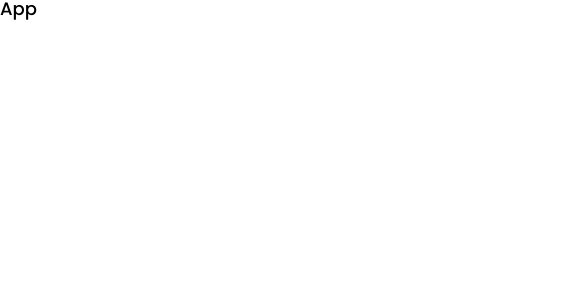
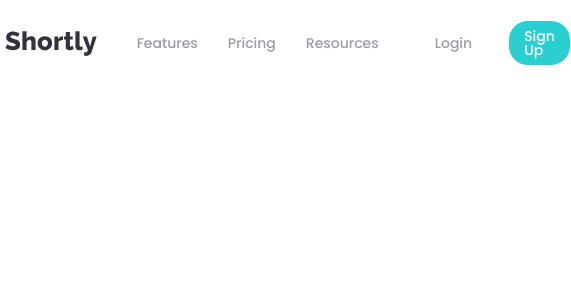
Before and after one commit to Abhishek-201099/url-shortener, a React (Vite) app: page / in a window 390 px wide. Shown: the top 300 px of the page, 571 px wide, since content can reach past the window. Built offline with nearby package versions, Linux system fonts and the light colour scheme.

Commit message:
feat:Added Header and related styling

```diff
--- a/src/App.jsx
+++ b/src/App.jsx
@@ -1,3 +1,9 @@
+import Header from "./pages/Header";
+
 export default function App() {
-  return <div>App</div>;
+  return (
+    <div className="container">
+      <Header />
+    </div>
+  );
 }
--- /dev/null
+++ b/src/pages/Header.jsx
@@ -0,0 +1,32 @@
+export default function Header() {
+  return (
+    <section className="section-header">
+      <div className="logo">
+        <img src="./logo.svg" alt="website logo" />
+      </div>
+
+      <nav className="nav">
+        <ul className="nav-list">
+          <li className="nav-item">
+            <a href="#">Features</a>
+          </li>
+          <li className="nav-item">
+            <a href="#">Pricing</a>
+          </li>
+          <li className="nav-item">
+            <a href="#">Resources</a>
+          </li>
+        </ul>
+      </nav>
+
+      <div className="auth">
+        <a href="#" className="auth-login">
+          Login
+        </a>
+        <a href="#" className="auth-signup">
+          Sign Up
+        </a>
+      </div>
+    </section>
+  );
+}
--- a/src/styles.css
+++ b/src/styles.css
@@ -3,6 +3,7 @@
 :root {
   --color-primary-1: hsl(180, 66%, 49%);
   --color-primary-2: hsl(257, 27%, 26%);
+  --color-primary-shade-1: #55d9d9;
 
   --color-secondary: hsl(0, 87%, 67%);
 
@@ -33,3 +34,184 @@ body {
   line-height: 1;
   font-weight: 500;
 }
+
+.container {
+  /* background-color: #eee; */
+  max-width: 1536px;
+  margin-left: auto;
+  margin-right: auto;
+  padding-left: 0.5rem;
+  padding-right: 0.5rem;
+}
+
+/*********************************/
+/*********************************/
+/* SECTION HEADER */
+/*********************************/
+
+.section-header {
+  padding: 2rem 0rem;
+
+  display: flex;
+  align-items: center;
+  gap: 8rem;
+}
+
+.section-header .logo {
+  height: 4rem;
+}
+
+.section-header .logo img {
+  height: 100%;
+}
+
+.nav .nav-list {
+  list-style: none;
+
+  display: flex;
+  align-items: center;
+  gap: 4rem;
+}
+
+.nav .nav-list .nav-item a:link,
+.nav .nav-list .nav-item a:visited {
+  text-decoration: none;
+  color: var(--color-neutral-2);
+
+  transition: all 0.3s;
+}
+
+.nav .nav-list .nav-item a:hover,
+.nav .nav-list .nav-item a:active {
+  color: var(--color-primary-2);
+}
+
+.section-header .auth {
+  margin-left: auto;
+
+  display: flex;
+  align-items: center;
+  gap: 3rem;
+}
+
+.section-header .auth .auth-login:link,
+.section-header .auth .auth-login:visited,
+.section-header .auth .auth-signup:link,
+.section-header .auth .auth-signup:visited {
+  border: 1px solid #fff;
+  border-radius: 2rem;
+  padding: 1.2rem 3rem;
+  /* background-color: red; */
+  text-decoration: none;
+  transition: all 0.3s;
+}
+
+.section-header .auth .auth-login:link,
+.section-header .auth .auth-login:visited {
+  color: var(--color-neutral-2);
+}
+
+.section-header .auth .auth-login:hover,
+.section-header .auth .auth-login:active {
+  color: var(--color-primary-2);
+}
+
+.section-header .auth .auth-signup:link,
+.section-header .auth .auth-signup:visited {
+  background-color: var(--color-primary-1);
+  color: #fff;
+}
+
+.section-header .auth .auth-signup:hover,
+.section-header .auth .auth-signup:active {
+  background-color: var(--color-primary-shade-1);
+}
+
+/*********************************/
+
+/*********************************/
+/*********************************/
+/* MEDIA QUERIES */
+/*********************************/
+
+/* 2xl */
+@media (max-width: 1536px) {
+  .container {
+    max-width: 1280px;
+  }
+}
+
+/* xl */
+@media (max-width: 1280px) {
+  .container {
+    max-width: 1024px;
+  }
+}
+
+/* lg */
+@media (max-width: 1024px) {
+  .container {
+    max-width: 768px;
+  }
+
+  .section-header {
+    font-size: 1.6rem;
+    gap: 4rem;
+  }
+
+  .section-header .logo {
+    height: 3rem;
+  }
+
+  .nav .nav-list {
+    gap: 2rem;
+  }
+
+  .section-header .auth {
+    gap: 1rem;
+  }
+}
+
+/* md */
+@media (max-width: 768px) {
+  .container {
+    max-width: 640px;
+  }
+
+  .section-header {
+    font-size: 1.4rem;
+  }
+
+  .section-header .logo {
+    height: 2.5rem;
+  }
+
+  .nav .nav-list {
+    gap: 3rem;
+  }
+
+  .section-header .auth {
+    gap: 2rem;
+  }
+
+  .section-header .auth .auth-login:link,
+  .section-header .auth .auth-login:visited,
+  .section-header .auth .auth-signup:link,
+  .section-header .auth .auth-signup:visited {
+    padding: 0.8rem 1.5rem;
+  }
+}
+
+/* sm */
+@media (max-width: 640px) {
+  .container {
+    max-width: 475px;
+  }
+}
+
+/* xs */
+@media (max-width: 475px) {
+  .container {
+    width: 100%;
+  }
+}
```
